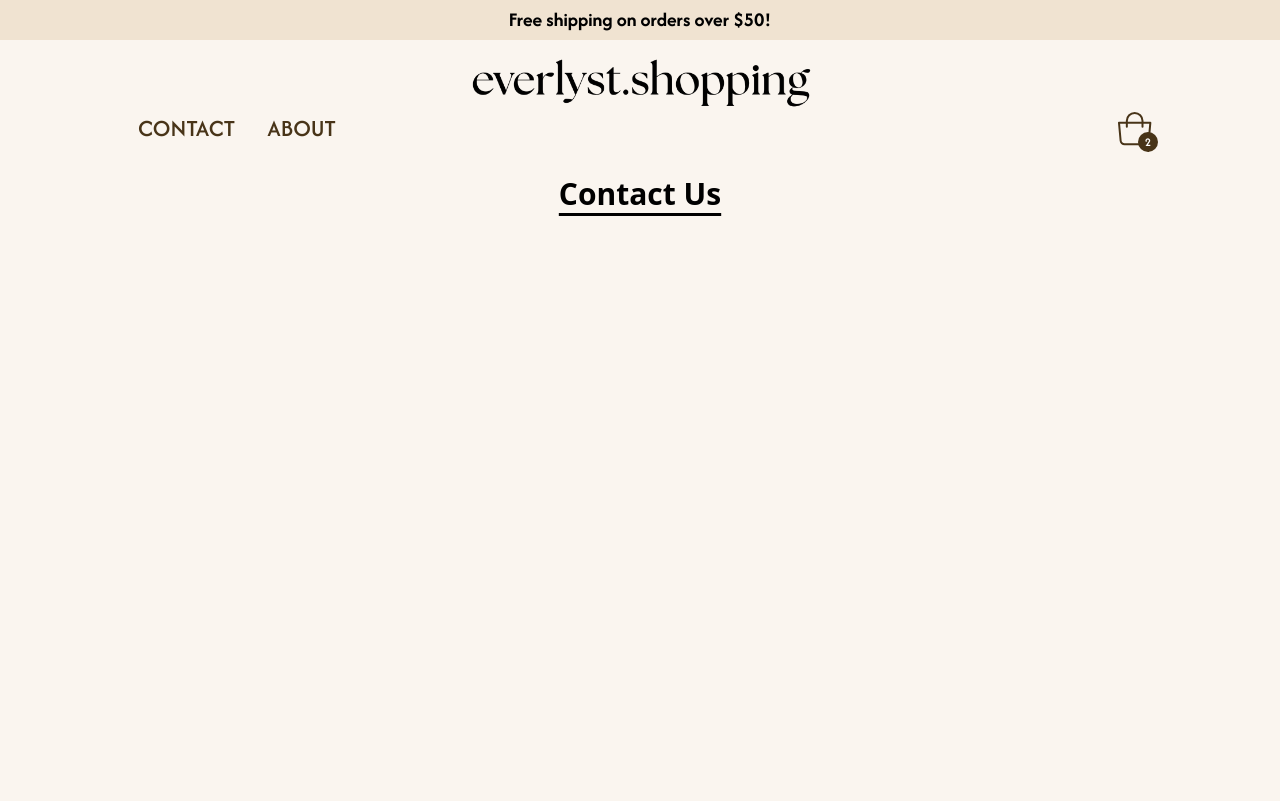
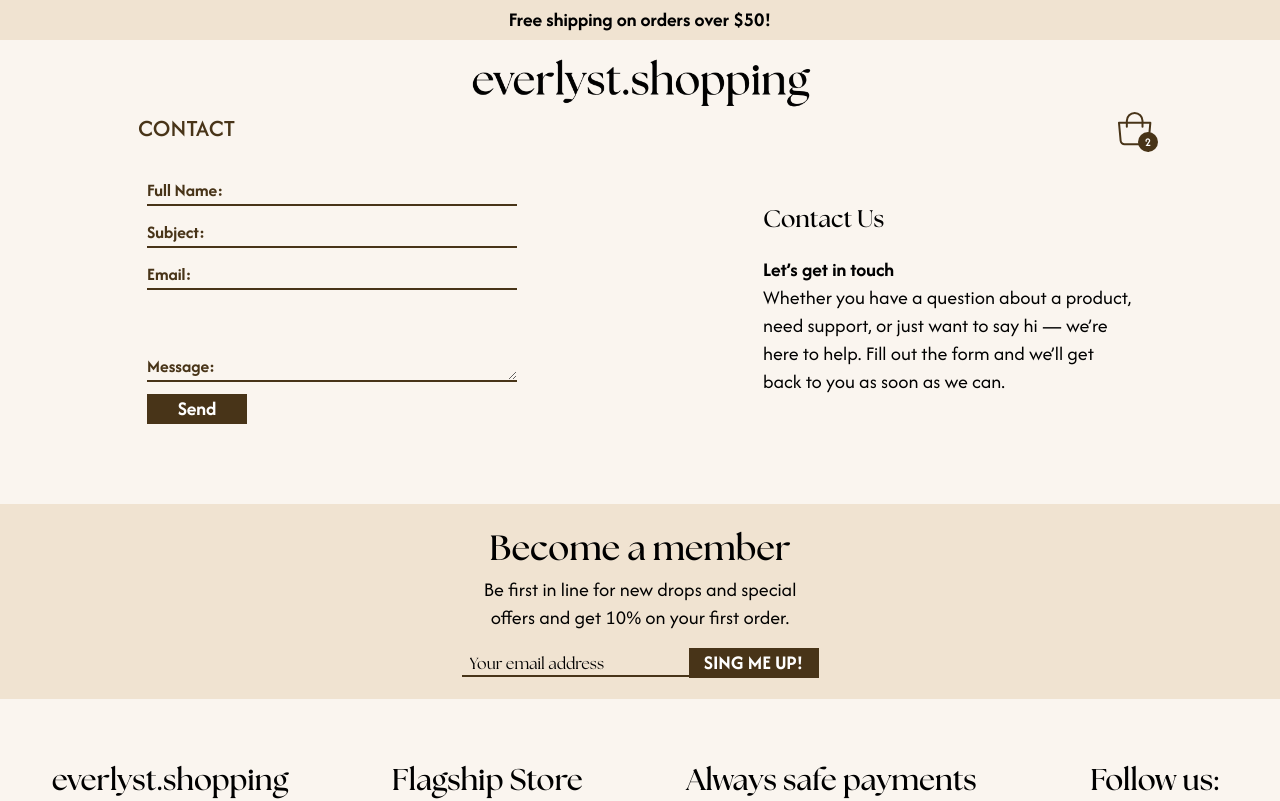
Before and after one commit to rikkejuliane/everlyst.shopping, a Next.js app: page /contact in a window 1280 px wide. Shown: the top 801 px of the page. Built offline with nearby package versions, Linux system fonts and the light colour scheme.

Commit message:
I did the contact page and the styling for it :)

```diff
--- a/package.json
+++ b/package.json
@@ -14,6 +14,7 @@
     "postcss": "^8.5.3",
     "react": "^19.0.0",
     "react-dom": "^19.0.0",
+    "react-toastify": "^11.0.5",
     "tailwindcss": "^4.1.4",
     "zustand": "^5.0.3"
   },
--- a/src/app/contact/page.tsx
+++ b/src/app/contact/page.tsx
@@ -1,10 +1,147 @@
+"use client";
+
+import { useState } from "react";
+import { ToastContainer, toast } from "react-toastify";
+import "react-toastify/dist/ReactToastify.css";
+
 export default function ContactPage() {
+  const [form, setForm] = useState({
+    fullName: "",
+    subject: "",
+    email: "",
+    message: "",
+  });
+  const [errors, setErrors] = useState<{ [key: string]: string }>({});
+
+  const validate = () => {
+    const newErrors: { [key: string]: string } = {};
+
+    if (form.fullName.trim().length < 3)
+      newErrors.fullName = "Full Name must be at least 3 characters.";
+    if (form.subject.trim().length < 3)
+      newErrors.subject = "Subject must be at least 3 characters.";
+    if (!/^[\w-.]+@([\w-]+\.)+[\w-]{2,4}$/.test(form.email))
+      newErrors.email = "Email is not valid.";
+    if (form.message.trim().length < 10)
+      newErrors.message = "Message must be at least 10 characters.";
+
+    setErrors(newErrors);
+    return Object.keys(newErrors).length === 0;
+  };
+
+  const handleSubmit = (e: React.FormEvent) => {
+    e.preventDefault();
+    if (validate()) {
+      toast.success("Message sent successfully!");
+      setForm({ fullName: "", subject: "", email: "", message: "" });
+    } else {
+      toast.error("Please fix the errors before submitting.");
+    }
+  };
+
+  const handleChange = (
+    e: React.ChangeEvent<HTMLInputElement | HTMLTextAreaElement>
+  ) => {
+    setForm({ ...form, [e.target.name]: e.target.value });
+  };
+
   return (
-    <main className="min-h-screen bg-background flex flex-col items-center p-6">
-      <h1 className="text-3xl font-semibold text-black font-[var(--font-afacad)] underline underline-offset-8 mb-8">
-        Contact Us
-      </h1>
-      {/* Form or content here */}
-    </main>
+    <div className="flex flex-row justify-around p-6">
+      <div className="w-[370px]">
+        <form onSubmit={handleSubmit} noValidate>
+          <div className="flex flex-col mb-3">
+            <div className="flex flex-row items-end">
+              <label className="w-[100px] font-(family-name:--font-afacad) text-darkbrown font-bold text-lg border-b-2 border-darkbrown">
+                Full Name:
+              </label>
+              <input
+                name="fullName"
+                type="text"
+                value={form.fullName}
+                onChange={handleChange}
+                className="w-full border-0 border-b-2 border-darkbrown bg-transparent focus:outline-none focus:ring-0 placeholder:text-black placeholder:text-base placeholder:font-[var(--font-afacad)] pl-2"
+              />
+            </div>
+            {errors.fullName && (
+              <p className="text-red-500 text-sm mb-2">{errors.fullName}</p>
+            )}
+          </div>
+
+          <div className="flex flex-col mb-3">
+            <div className="flex flex-row items-end">
+              <label className="w-[100px] font-(family-name:--font-afacad) text-darkbrown font-bold text-lg border-b-2 border-darkbrown">
+                Subject:
+              </label>
+              <input
+                name="subject"
+                type="text"
+                value={form.subject}
+                onChange={handleChange}
+                className="w-full border-0 border-b-2 border-darkbrown bg-transparent focus:outline-none focus:ring-0 placeholder:text-black placeholder:text-base placeholder:font-[var(--font-afacad)] pl-2"
+              />
+            </div>
+            {errors.subject && (
+              <p className="text-red-500 text-sm mb-2">{errors.subject}</p>
+            )}
+          </div>
+
+          <div className="flex flex-col mb-3">
+            <div className="flex flex-row items-end">
+              <label className="w-[100px] font-(family-name:--font-afacad) text-darkbrown font-bold text-lg border-b-2 border-darkbrown">
+                Email:
+              </label>
+              <input
+                name="email"
+                type="email"
+                value={form.email}
+                onChange={handleChange}
+                className="w-full border-0 border-b-2 border-darkbrown bg-transparent focus:outline-none focus:ring-0 placeholder:text-black placeholder:text-base placeholder:font-[var(--font-afacad)] pl-2"
+              />
+            </div>
+            {errors.email && (
+              <p className="text-red-500 text-sm mb-2">{errors.email}</p>
+            )}
+          </div>
+
+          <div className="flex flex-col mb-3">
+            <div className="flex flex-row items-end">
+              <label className="w-[100px] font-(family-name:--font-afacad) text-darkbrown font-bold text-lg border-b-2 border-darkbrown">
+                Message:
+              </label>
+              <textarea
+                name="message"
+                value={form.message}
+                onChange={handleChange}
+                rows={5}
+                className="w-full h-20 border-0 border-b-2 border-darkbrown bg-transparent focus:outline-none focus:ring-0 placeholder:text-darkbrown placeholder:text-base placeholder:font-[var(--font-afacad)] pl-2"
+              />
+            </div>
+            {errors.message && (
+              <p className="text-red-500 text-sm mb-2">{errors.message}</p>
+            )}
+          </div>
+
+          <button
+            type="submit"
+            className="w-[100px] h-[30px] shrink-0 bg-darkbrown text-white text-center font-(family-name:--font-afacad) text-[20px] font-bold">
+            Send
+          </button>
+        </form>
+        <ToastContainer />
+      </div>
+      <div className="w-[370px] flex flex-col justify-center">
+        <h1 className="text-2xl font-bold mb-5 font-(family-name:--font-theseasons)">
+          Contact Us
+        </h1>
+        <p className="font-(family-name:--font-afacad) font-bold text-xl">
+          Let’s get in touch
+        </p>
+        <p className="font-(family-name:--font-afacad) text-xl">
+          Whether you have a question about a product, need support, or just
+          want to say hi — we’re here to help. Fill out the form and we’ll get
+          back to you as soon as we can.
+        </p>
+      </div>
+    </div>
   );
 }
--- a/src/app/page.tsx
+++ b/src/app/page.tsx
@@ -41,7 +41,7 @@ export default function Home() {
   });
 
   return (
-    <main className="flex flex-col items-center justify-center bg-background">
+    <main className="flex flex-col items-center justify-center bg-background min-h-screen">
       <Hero />
       <div className="flex flex-row justify-between mb-2 w-3/4">
         <SearchBar value={searchQuery} onChange={setSearchQuery} />
--- a/src/components/Header.tsx
+++ b/src/components/Header.tsx
@@ -31,9 +31,6 @@ const Header = () => {
                 <li>
                   <Link href="/contact">CONTACT</Link>
                 </li>
-                <li>
-                  <Link href="/about">ABOUT</Link>
-                </li>
               </ul>
             </nav>
           </div>
@@ -59,8 +56,6 @@ const Header = () => {
                   strokeLinecap="round"
                 />
               </svg>
-
-              {/* Badge */}
               <span className="absolute -bottom-4 -right-4 bg-darkbrown font-(family-name:--font-afacad) font-semibold text-white text-xs w-5 h-5 flex items-center justify-center rounded-full">
                 2
               </span>
```
Also changed, not shown: 1 other file (tests, documents, lock files or other folders).
